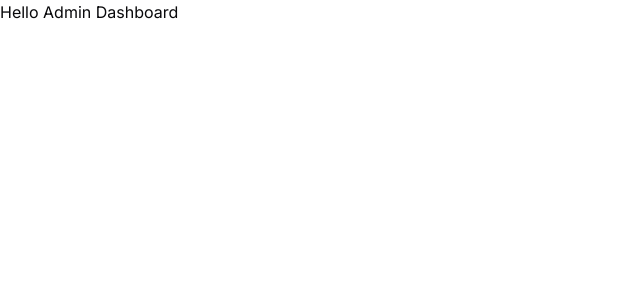
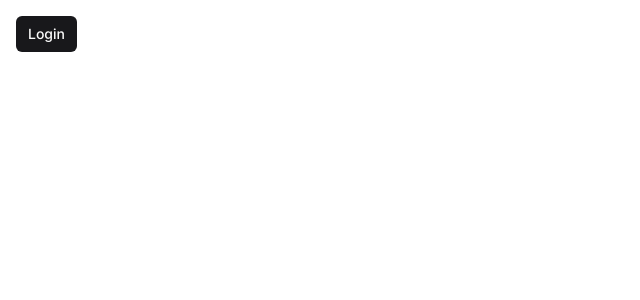
Before and after one commit to Jack-grittier/ecommerce-admin, a Next.js app: page / in a window 1280 px wide. Shown: the top 300 px of the page, without its empty margins (0-640 px from the left). Built offline with nearby package versions, Linux system fonts and the light colour scheme.

Commit message:
functionality: clerk provider, .env, middleware.ts

```diff
--- a/app/(root)/page.tsx
+++ b/app/(root)/page.tsx
@@ -1,7 +1,9 @@
+import { Button } from "@/components/ui/button";
+
 export default function Home() {
     return (
-        <div>
-            Hello Admin Dashboard
+        <div className="p-4">
+            <Button size="sm">Login</Button>
         </div>
     )
 }
--- a/app/layout.tsx
+++ b/app/layout.tsx
@@ -1,6 +1,7 @@
 import type { Metadata } from 'next'
 import { Inter } from 'next/font/google'
 import './globals.css'
+import { ClerkProvider } from '@clerk/nextjs'
 
 const inter = Inter({ subsets: ['latin'] })
 
@@ -15,8 +16,10 @@
   children: React.ReactNode
 }) {
   return (
-    <html lang="en">
-      <body className={inter.className}>{children}</body>
-    </html>
+    <ClerkProvider>
+      <html lang="en">
+        <body className={inter.className}>{children}</body>
+      </html>
+    </ClerkProvider>
   )
 }
--- /dev/null
+++ b/components/ui/button.tsx
@@ -0,0 +1,56 @@
+import * as React from "react"
+import { Slot } from "@radix-ui/react-slot"
+import { cva, type VariantProps } from "class-variance-authority"
+
+import { cn } from "@/lib/utils"
+
+const buttonVariants = cva(
+  "inline-flex items-center justify-center rounded-md text-sm font-medium ring-offset-background transition-colors focus-visible:outline-none focus-visible:ring-2 focus-visible:ring-ring focus-visible:ring-offset-2 disabled:pointer-events-none disabled:opacity-50",
+  {
+    variants: {
+      variant: {
+        default: "bg-primary text-primary-foreground hover:bg-primary/90",
+        destructive:
+          "bg-destructive text-destructive-foreground hover:bg-destructive/90",
+        outline:
+          "border border-input bg-background hover:bg-accent hover:text-accent-foreground",
+        secondary:
+          "bg-secondary text-secondary-foreground hover:bg-secondary/80",
+        ghost: "hover:bg-accent hover:text-accent-foreground",
+        link: "text-primary underline-offset-4 hover:underline",
+      },
+      size: {
+        default: "h-10 px-4 py-2",
+        sm: "h-9 rounded-md px-3",
+        lg: "h-11 rounded-md px-8",
+        icon: "h-10 w-10",
+      },
+    },
+    defaultVariants: {
+      variant: "default",
+      size: "default",
+    },
+  }
+)
+
+export interface ButtonProps
+  extends React.ButtonHTMLAttributes<HTMLButtonElement>,
+    VariantProps<typeof buttonVariants> {
+  asChild?: boolean
+}
+
+const Button = React.forwardRef<HTMLButtonElement, ButtonProps>(
+  ({ className, variant, size, asChild = false, ...props }, ref) => {
+    const Comp = asChild ? Slot : "button"
+    return (
+      <Comp
+        className={cn(buttonVariants({ variant, size, className }))}
+        ref={ref}
+        {...props}
+      />
+    )
+  }
+)
+Button.displayName = "Button"
+
+export { Button, buttonVariants }
--- a/package.json
+++ b/package.json
@@ -9,6 +9,8 @@
     "lint": "next lint"
   },
   "dependencies": {
+    "@clerk/nextjs": "^4.26.2",
+    "@radix-ui/react-slot": "^1.0.2",
     "class-variance-authority": "^0.7.0",
     "clsx": "^2.0.0",
     "lucide-react": "^0.292.0",
```
Also changed, not shown: middleware.ts (added, +10 -0 lines), 2 other files (tests, documents, lock files or other folders).
